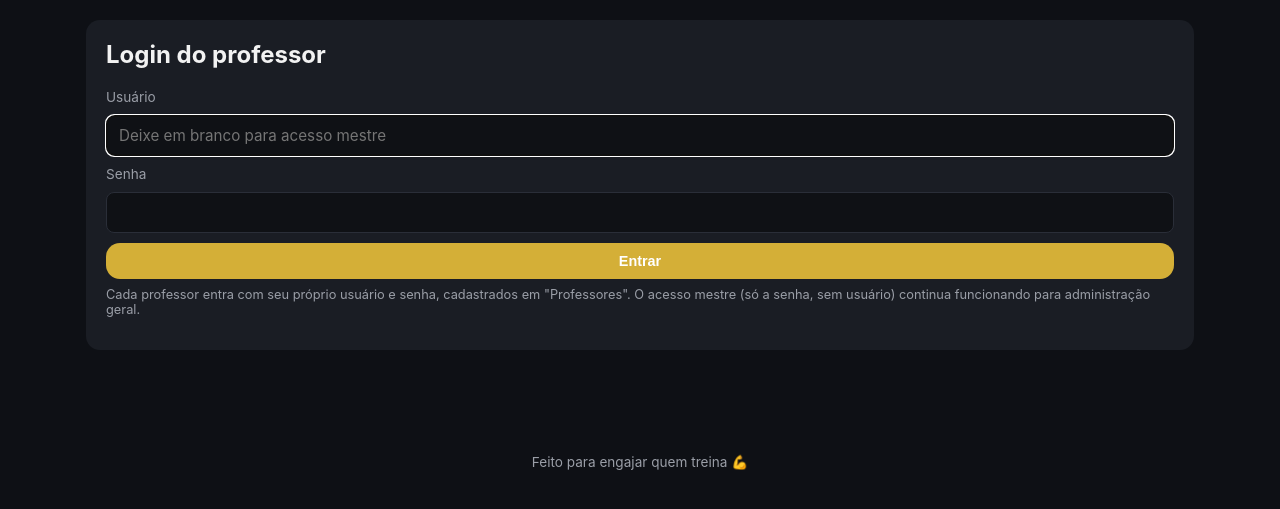
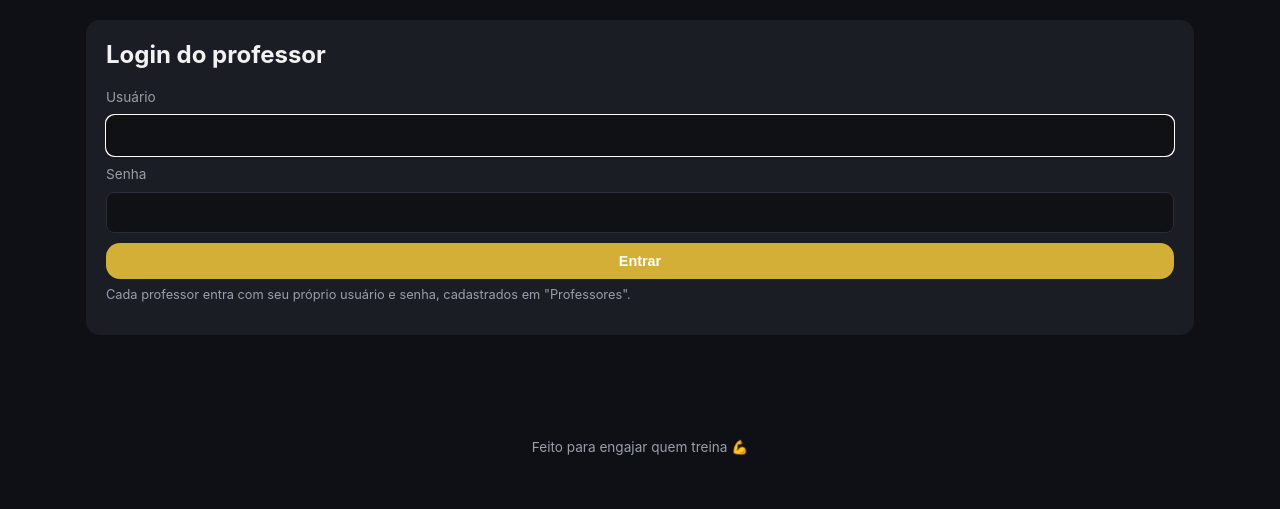
Before and after one commit to Othilbh/App-Elite, a Flask app: page /admin/login in a window 1280 px wide. Shown: the part 57-566 px from the top of the page. Run offline with Flask 3, Linux system fonts and the light colour scheme; some libraries are stand-ins or nearby versions.

Commit message:
Add files via upload

```diff
--- a/templates/admin_login.html
+++ b/templates/admin_login.html
@@ -6,14 +6,14 @@
   <h1>Login do professor</h1>
   <form method="post">
     <label for="username">Usuário</label>
-    <input type="text" id="username" name="username" autocomplete="username" autofocus placeholder="Deixe em branco para acesso mestre">
+    <input type="text" id="username" name="username" required autocomplete="username" autofocus>
 
     <label for="senha">Senha</label>
     <input type="password" id="senha" name="senha" required autocomplete="current-password">
 
     <button type="submit" class="btn btn-primary">Entrar</button>
   </form>
-  <p class="muted" style="font-size:0.8rem;margin-top:8px;">Cada professor entra com seu próprio usuário e senha, cadastrados em "Professores". O acesso mestre (só a senha, sem usuário) continua funcionando para administração geral.</p>
+  <p class="muted" style="font-size:0.8rem;margin-top:8px;">Cada professor entra com seu próprio usuário e senha, cadastrados em "Professores".</p>
 </section>
 
 {% endblock %}
```
